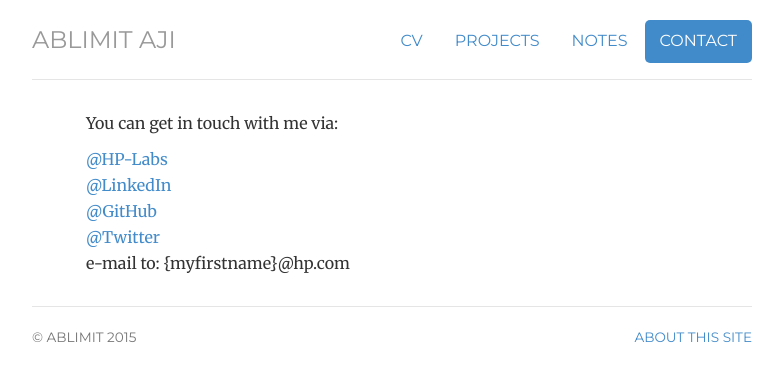
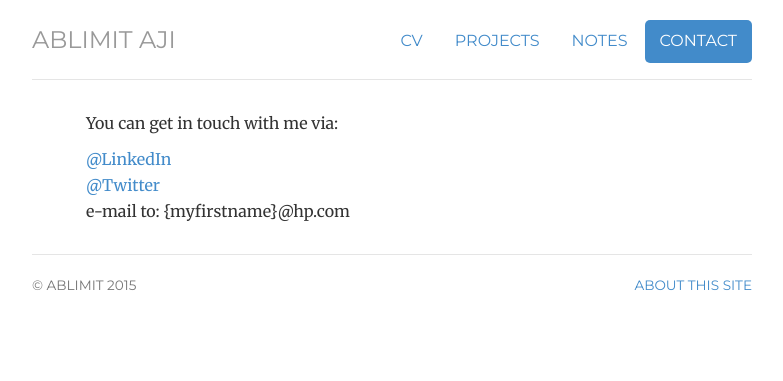
Before and after one commit to ablimit/ablimit.github.io, a Jekyll site: the page built from contact/index.html, in a window 1280 px wide. Shown: the top 381 px of the page, without its empty margins (248-1031 px from the left). Built offline with Jekyll 4.4.1, drawn with Linux system fonts in a browser that asks for light colours.

Commit message:
Update index.html

```diff
--- a/contact/index.html
+++ b/contact/index.html
@@ -12,9 +12,9 @@ description: Ablimit Aji is a database systems reseacher working at HP Labs.
 	<p>You can get in touch with me via:</p>
 
 	<ul class="list-unstyled">
-	<li><a href="http://www.hpl.hp.com/people/abulimiti_aji/">@HP-Labs</a></li>
+	<!--<li><a href="http://www.hpl.hp.com/people/abulimiti_aji/">@HP-Labs</a></li>
+	<li><a href="http://github.com/ablimit">@GitHub</a></li>-->
 	<li><a href="https://www.linkedin.com/pub/ablimit-aji/7/129/64">@LinkedIn</a></li>
-	<li><a href="http://github.com/ablimit">@GitHub</a></li>
 	<li><a href="https://twitter.com/ablimitaji">@Twitter</a></li>
 	<li>e-mail to: <span class="obfuscate">moc.ph@{emantsrifym}</span></li>
 	</ul>
```
